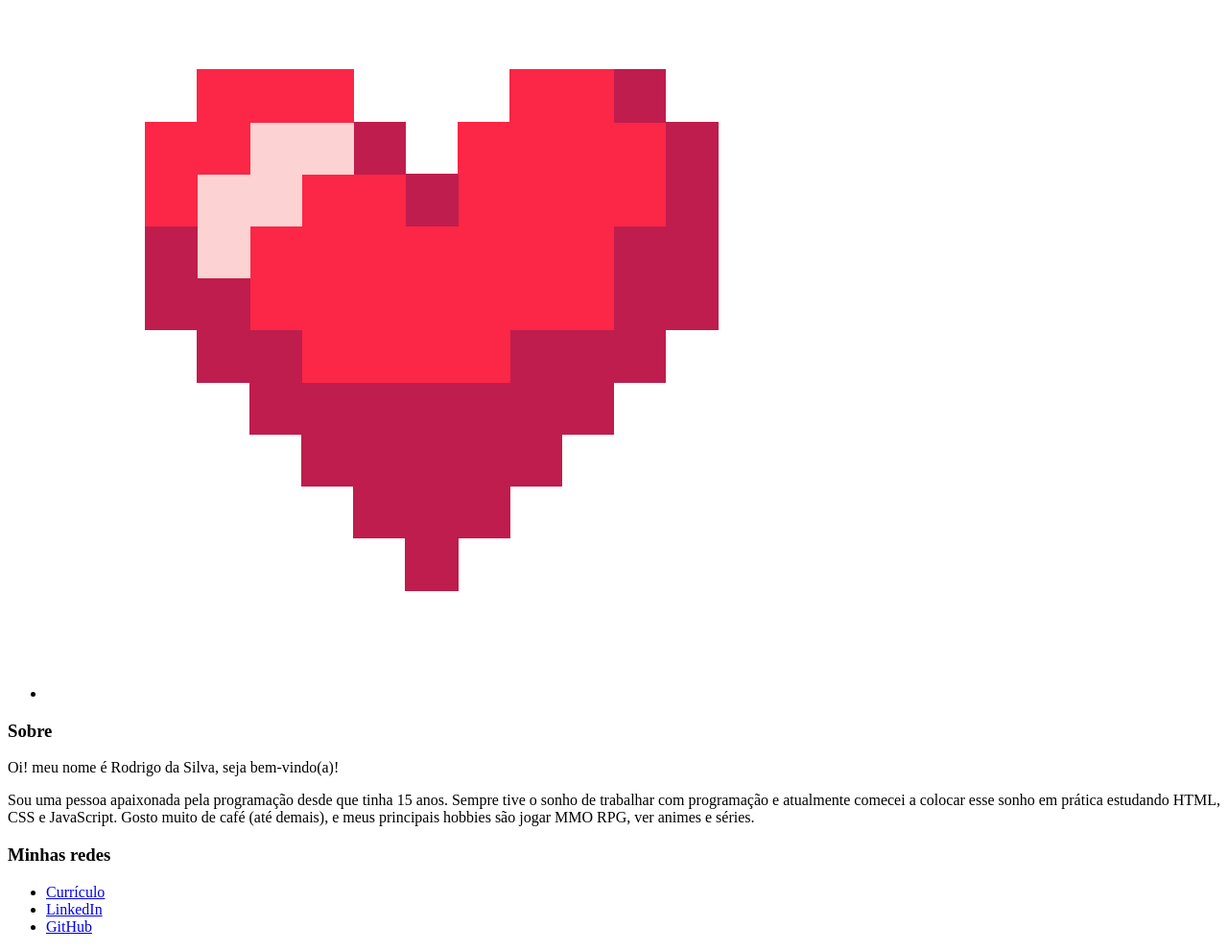
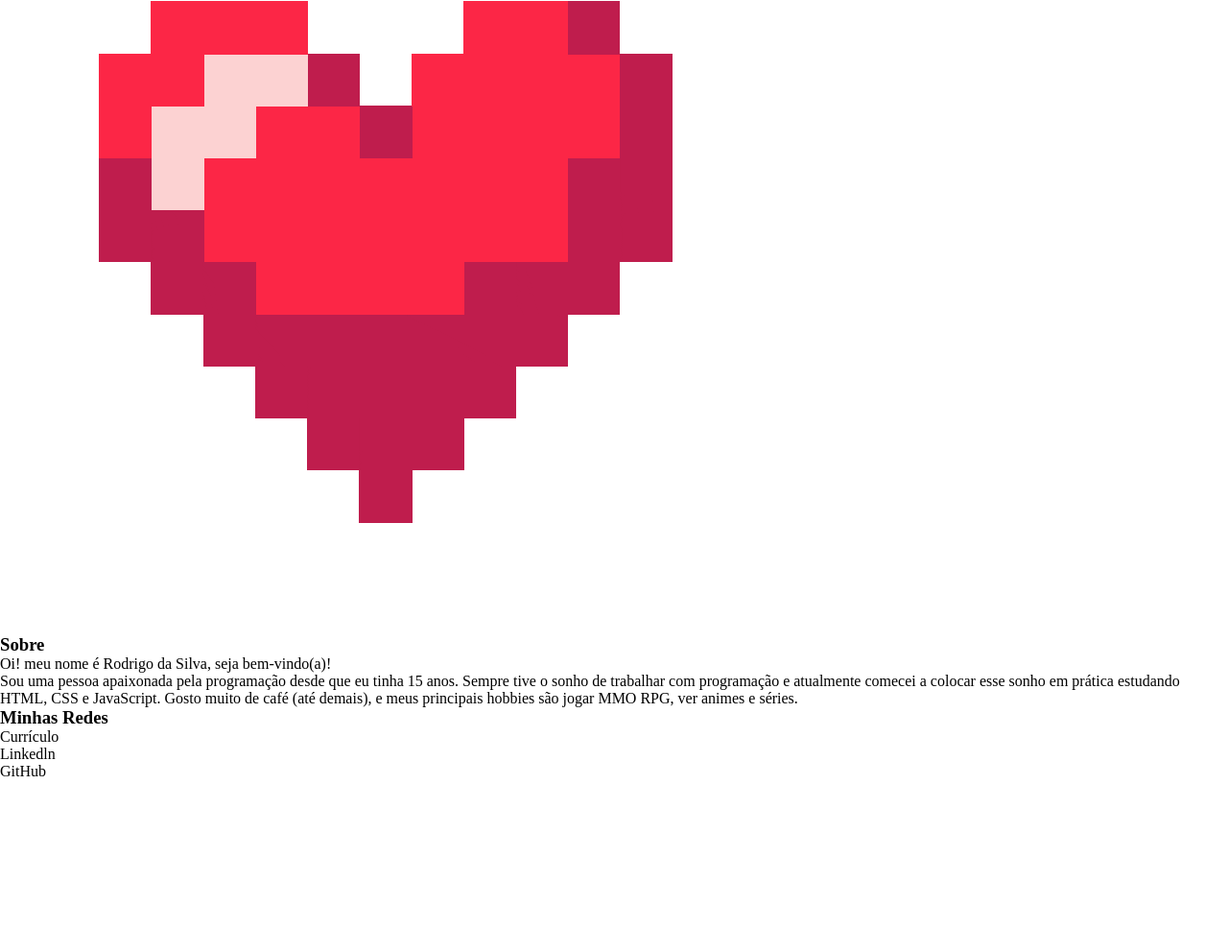
Before and after one commit to Alberesbass/mini-portifolio, a plain HTML site: page index.html in a window 1280 px wide. Shown: the part 697-1688 px from the top of the page at 96% size. After the commit the page ends 1510 px from the top, so only its background shows below. Drawn offline with Linux system fonts and the light colour scheme.

Commit message:
foi criado a folha de reset

```diff
--- a/index.html
+++ b/index.html
@@ -1,19 +1,23 @@
 <!DOCTYPE html>
 <html lang="en">
   <head>
-    <meta charset="UTF-8">
-    <meta name="viewport" content="width=device-width, initial-scale=1.0">
+    <meta charset="UTF-8" />
+    <meta name="viewport" content="width=device-width, initial-scale=1.0" />
 
-    <link rel="preconnect" href="https://fonts.googleapis.com">
-    <link rel="preconnect" href="https://fonts.gstatic.com" crossorigin>
-    <link href="https://fonts.googleapis.com/css2?family=VT323&display=swap" rel="stylesheet">
+    <link rel="preconnect" href="https://fonts.googleapis.com" />
+    <link rel="preconnect" href="https://fonts.gstatic.com" crossorigin />
+    <link
+      href="https://fonts.googleapis.com/css2?family=VT323&display=swap"
+      rel="stylesheet"
+    />
+    <link rel="stylesheet" href="./src/css/reset.css">
 
-    <title>Mini Portifólio</title>
+    <title>Mini Portfólio</title>
   </head>
   <body>
     <main class="cartao">
       <div class="minhas-informacoes">
-            <img src="./src/img/foto-perfil.jpg" alt="foto de perfil">
+        <img src="./src/img/foto-perfil.jpg" alt="foto de perfil" />
         <h1 class="nome">Rodrigo da Silva</h1>
         <h2 class="cargo">Desenvolvedor Frontend Júnior</h2>
       </div>
@@ -21,10 +25,11 @@
       <div class="conteudo">
         <ul class="abas">
           <li class="aba">
-                    <img src="./src/img/sobre.gif" alt="icone de sobre mim">
+            <img src="./src/img/sobre.gif" alt="ícone de sobre mim" />
           </li>
+
           <li class="aba">
-                    <img src="./src/img/coracao.gif" alt="icone de redes sociais">
+            <img src="./src/img/coracao.gif" alt="ícone de redes sociais" />
           </li>
         </ul>
 
@@ -36,27 +41,46 @@
               <p>Oi! meu nome é Rodrigo da Silva, seja bem-vindo(a)!</p>
 
               <p>
-                            Sou uma pessoa apaixonada pela programação desde que tinha 15 anos. Sempre tive o sonho de trabalhar com programação e atualmente comecei a colocar esse sonho em prática estudando <span>HTML, CSS e JavaScript</span>. Gosto muito de café (até demais), e meus principais hobbies são jogar MMO RPG, ver animes e séries.
+                Sou uma pessoa apaixonada pela programação desde que eu tinha 15
+                anos. Sempre tive o sonho de trabalhar com programação e
+                atualmente comecei a colocar esse sonho em prática estudando
+                <span>HTML, CSS e JavaScript</span>.
+                Gosto muito de café (até demais), e meus principais hobbies são
+                jogar MMO RPG, ver animes e séries.
               </p>
             </div>
           </div>
 
           <div class="informacao">
-                    <h3 class="sub-titulo">Minhas redes</h3>
+            <h3 class="sub-titulo">Minhas Redes</h3>
 
             <ul class="redes-sociais">
               <li>
-                            <a href="aqui vai o link do curriculo" target="_blank" class="curriculo">Currículo</a>
+                <a
+                  href="aqui vai o link do curriculo"
+                  target="_blank"
+                  class="curriculo"
+                  >Currículo</a
+                >
               </li>
               <li>
-                            <a href="aqui vai o link do linkedIn" target="_blank" class="linkedin">LinkedIn</a>
+                <a
+                  href="aqui vai o link do linkedIn"
+                  target="_blank"
+                  class="linkedin"
+                  >Linkedln</a
+                >
               </li>
               <li>
-                            <a href="aqui vai o link do GitHub" target="_blank" class="github">GitHub</a>
+                <a
+                  href="aqui vai o link do GitHub"
+                  target="_blank"
+                  class="github"
+                  >GitHub</a
+                >
               </li>
             </ul>
           </div>
-
         </div>
       </div>
     </main>
--- /dev/null
+++ b/src/css/reset.css
@@ -0,0 +1,14 @@
+* {
+    margin: 0;
+    padding: 0;
+    box-sizing: border-box;
+}
+
+ul {
+    list-style: none;
+}
+
+a {
+    text-decoration: none;
+    color: black;
+}
```
Lines whose indentation alone changed are shown as unchanged.
